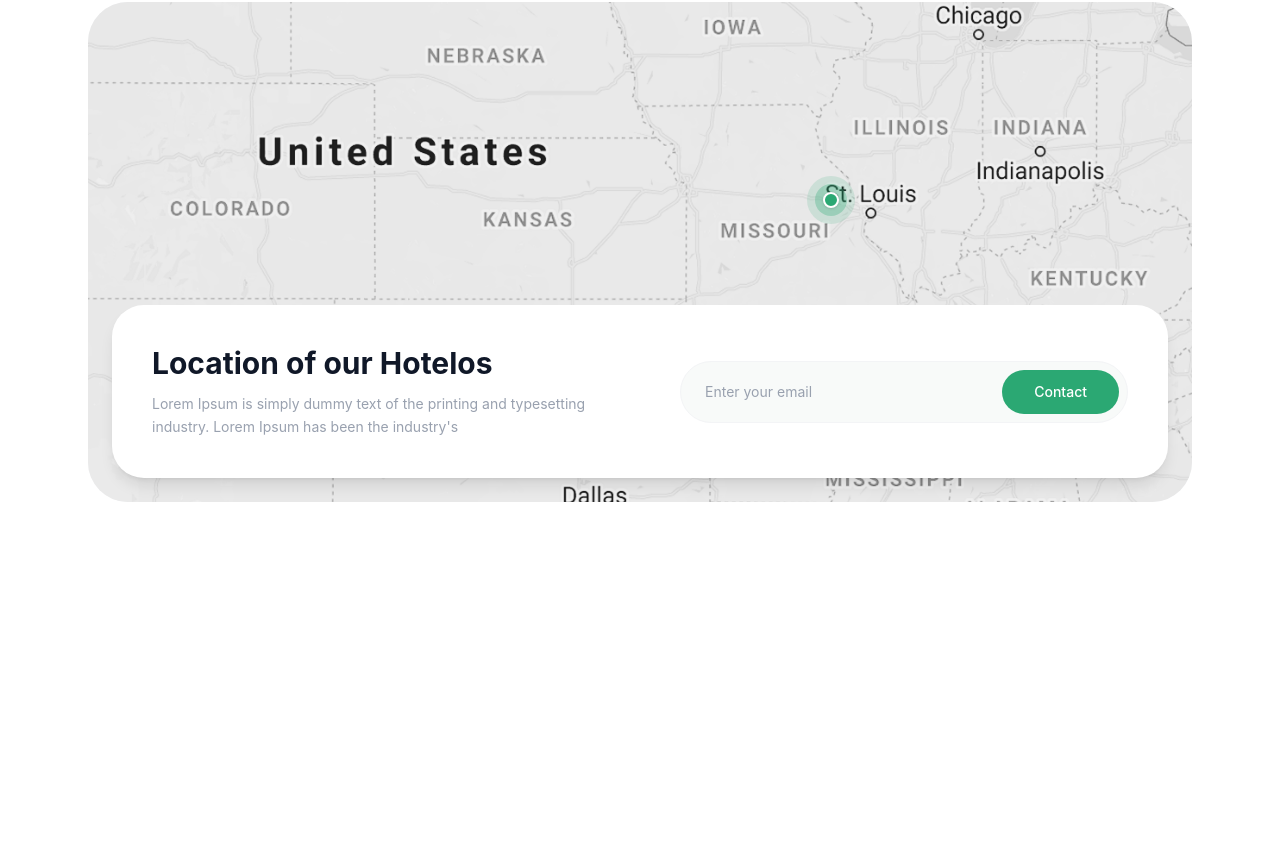
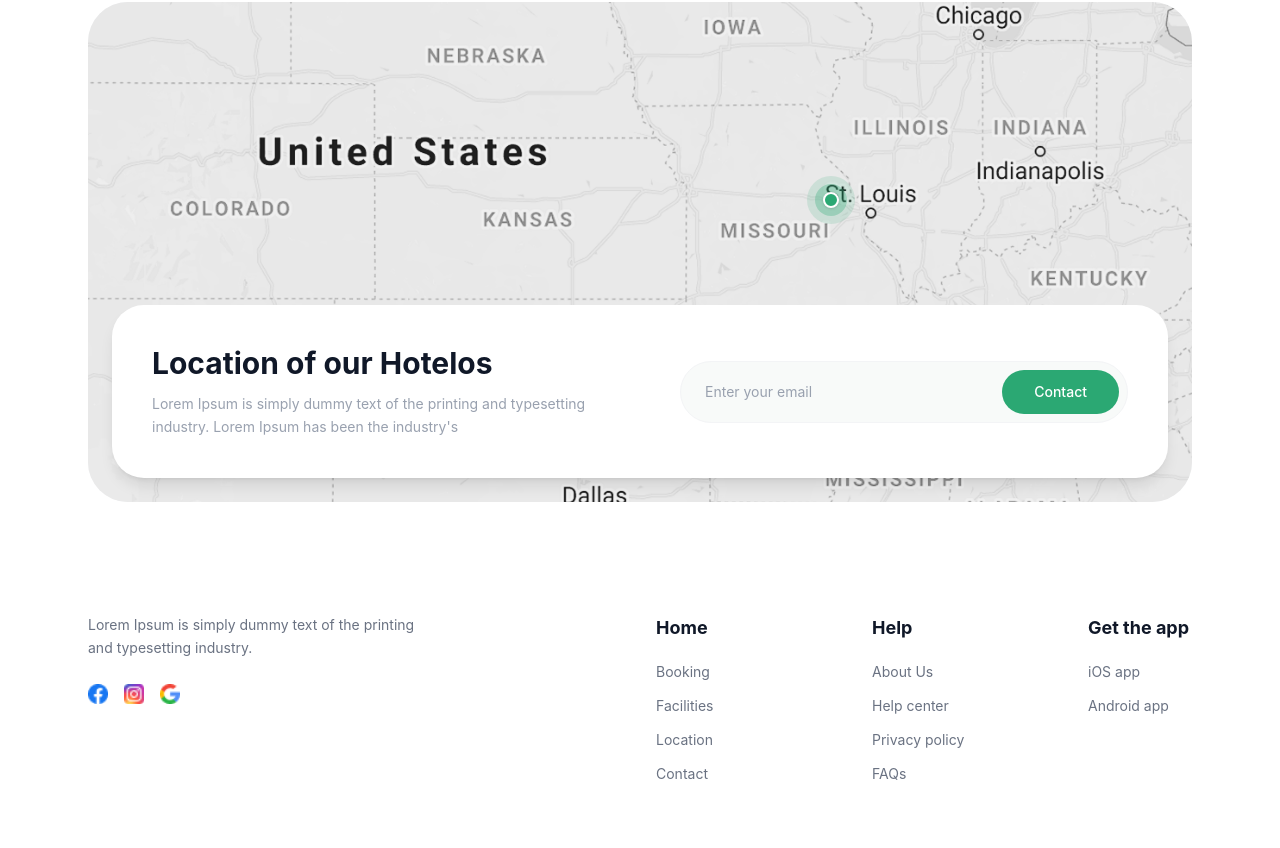
Before and after one commit to GG-absolute/Unity, a website: page src/page2.html in a window 1280 px wide. Shown: the part 3160-4008 px from the top of the page. Before the commit the page ends 3710 px from the top, so only its background shows below. Drawn offline with nearby package versions, Linux system fonts and the light colour scheme; files that its build step writes are made by us from their sources; files whose address does not match are found by name.

Commit message:
footer for 2 page html and tailvind foot page 2

```diff
--- a/src/page2.html
+++ b/src/page2.html
@@ -333,5 +333,67 @@
   </div>
 </section>
 
+<footer class="max-w-6xl mx-auto py-16 px-6 font-sans">
+  <div class="flex flex-wrap -mx-4 justify-between">
+
+    <!-- Левая колонка: Текст и соцсети -->
+    <div class="w-full md:w-1/3 px-4 mb-10 md:mb-0">
+      <p class="text-gray-500 text-sm leading-relaxed max-w-sm mb-6">
+        Lorem Ipsum is simply dummy text of the printing and typesetting industry.
+      </p>
+      <div class="flex items-center gap-4">
+        <a href="#" class="hover:opacity-80 transition-opacity">
+          <img src="./imgikon/Group 23.png" alt="Facebook" class="w-5 h-5 object-contain">
+        </a>
+        <a href="#" class="hover:opacity-80 transition-opacity">
+          <img src="./imgikon/Group 24.png" alt="Instagram" class="w-5 h-5 object-contain">
+        </a>
+        <a href="#" class="hover:opacity-80 transition-opacity">
+          <img src="./imgikon/search 1.png" alt="Google" class="w-5 h-5 object-contain">
+        </a>
+      </div>
+    </div>
+
+    <!-- Правая сторона: Ссылки -->
+    <div class="w-full md:w-2/3 px-4">
+      <div class="flex flex-wrap -mx-4 justify-between md:justify-end gap-y-10 md:gap-x-16 lg:gap-x-24">
+
+        <!-- Home Links -->
+        <div class="flex flex-col min-w-[120px]">
+          <span class="text-lg font-bold text-gray-900 mb-5">Home</span>
+          <div class="flex flex-col space-y-3.5">
+            <a href="#" class="text-gray-500 text-sm hover:text-[#2ba873] transition-colors">Booking</a>
+            <a href="#" class="text-gray-500 text-sm hover:text-[#2ba873] transition-colors">Facilities</a>
+            <a href="#" class="text-gray-500 text-sm hover:text-[#2ba873] transition-colors">Location</a>
+            <a href="#" class="text-gray-500 text-sm hover:text-[#2ba873] transition-colors">Contact</a>
+          </div>
+        </div>
+
+        <!-- Help Links -->
+        <div class="flex flex-col min-w-[120px]">
+          <span class="text-lg font-bold text-gray-900 mb-5">Help</span>
+          <div class="flex flex-col space-y-3.5">
+            <a href="#" class="text-gray-500 text-sm hover:text-[#2ba873] transition-colors">About Us</a>
+            <a href="#" class="text-gray-500 text-sm hover:text-[#2ba873] transition-colors">Help center</a>
+            <a href="#" class="text-gray-500 text-sm hover:text-[#2ba873] transition-colors">Privacy policy</a>
+            <a href="#" class="text-gray-500 text-sm hover:text-[#2ba873] transition-colors">FAQs</a>
+          </div>
+        </div>
+
+        <!-- Apps Links -->
+        <div class="flex flex-col min-w-[120px]">
+          <span class="text-lg font-bold text-gray-900 mb-5">Get the app</span>
+          <div class="flex flex-col space-y-3.5">
+            <a href="#" class="text-gray-500 text-sm hover:text-[#2ba873] transition-colors">iOS app</a>
+            <a href="#" class="text-gray-500 text-sm hover:text-[#2ba873] transition-colors">Android app</a>
+          </div>
+        </div>
+
+      </div>
+    </div>
+
+  </div>
+</footer>
+
 </body>
 </html>
```
